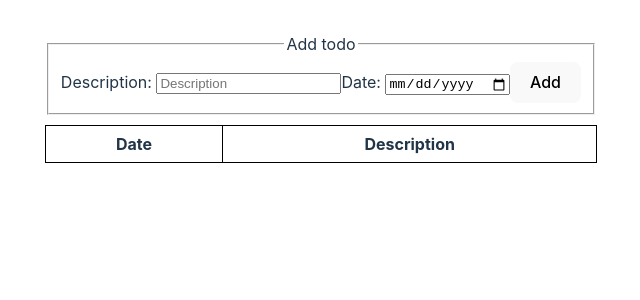
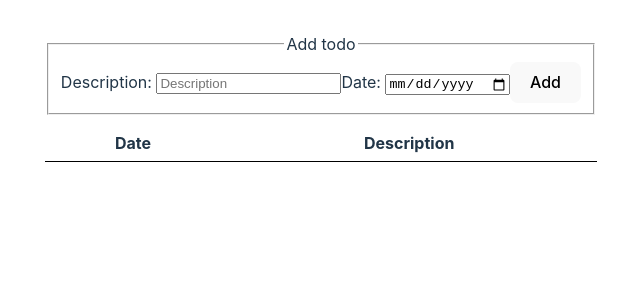
Before and after one commit to JereHolopainenHH/todolist, a React (Vite) app: page / in a window 1280 px wide. Shown: the top 300 px of the page, without its empty margins (319-959 px from the left). Built offline with nearby package versions, Linux system fonts and the light colour scheme.

Commit message:
muutettu taulun rivien tyyliä näyttämään laatikon reunus vain rivien alla.

```diff
--- a/src/index.css
+++ b/src/index.css
@@ -65,7 +65,7 @@ table {
 
 table th,
 table td {
-  border: 1px solid black;
+  border-bottom: 1px solid black;
   padding: 6px;
 }
 
```
